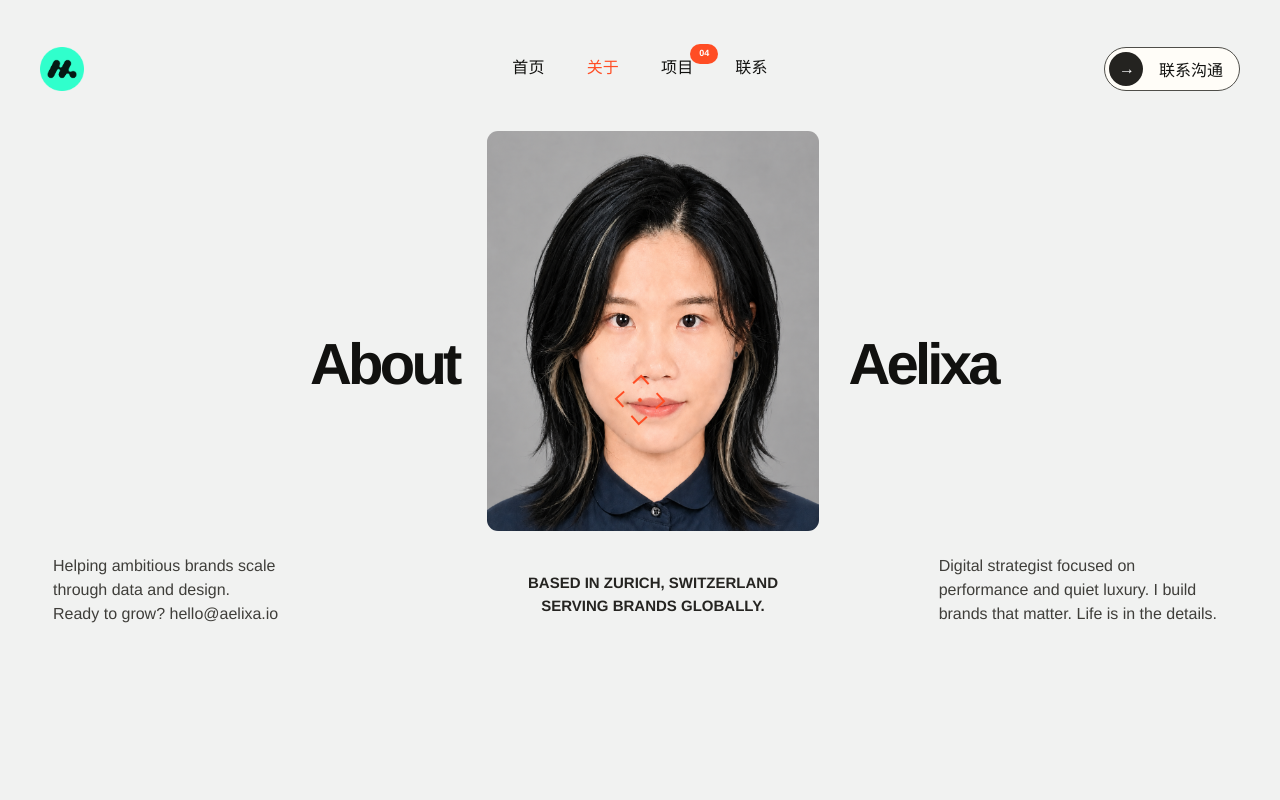
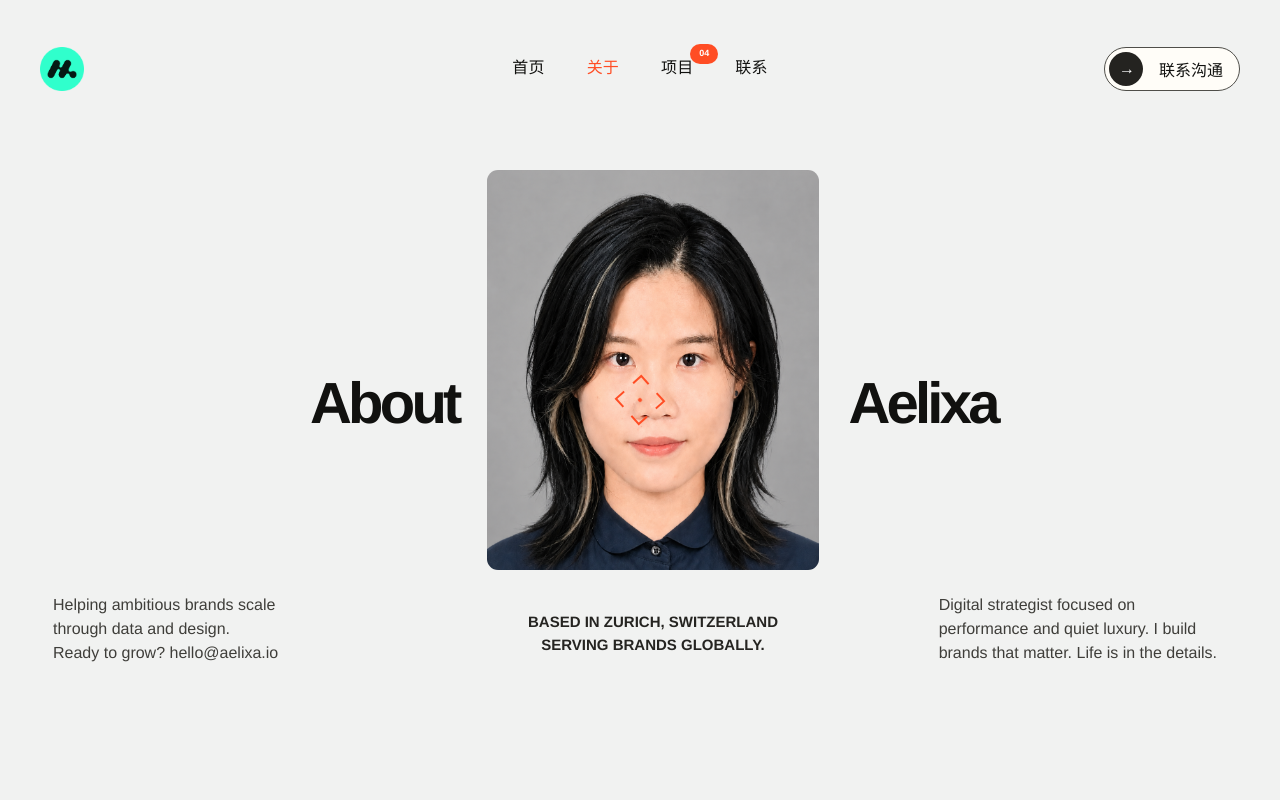
Before and after one commit to Miaaaa857/profile, a React (Vite) app: page /about in a window 1280 px wide. Shown: the top 800 px of the page. Built offline with nearby package versions, Linux system fonts and the light colour scheme; a web font is replaced by a local one.

Commit message:
Increase about hero top spacing

```diff
--- a/src/styles/global.css
+++ b/src/styles/global.css
@@ -337,7 +337,7 @@ i { font-style: normal; }
 .aa-hero__statement { transition-delay: .4s; }
 
 @media (min-width: 981px) {
-  .aa-hero__grid { transform: translateY(-39px); }
+  .aa-hero__grid { transform: translateY(0); }
   .aa-hero__title span:first-child { --reveal-x: 15px; --reveal-y: 34px; }
   .aa-hero__title span:last-child { --reveal-x: 12px; --reveal-y: 34px; }
   .aa-hero__portrait img { --reveal-x: 13px; }
```
